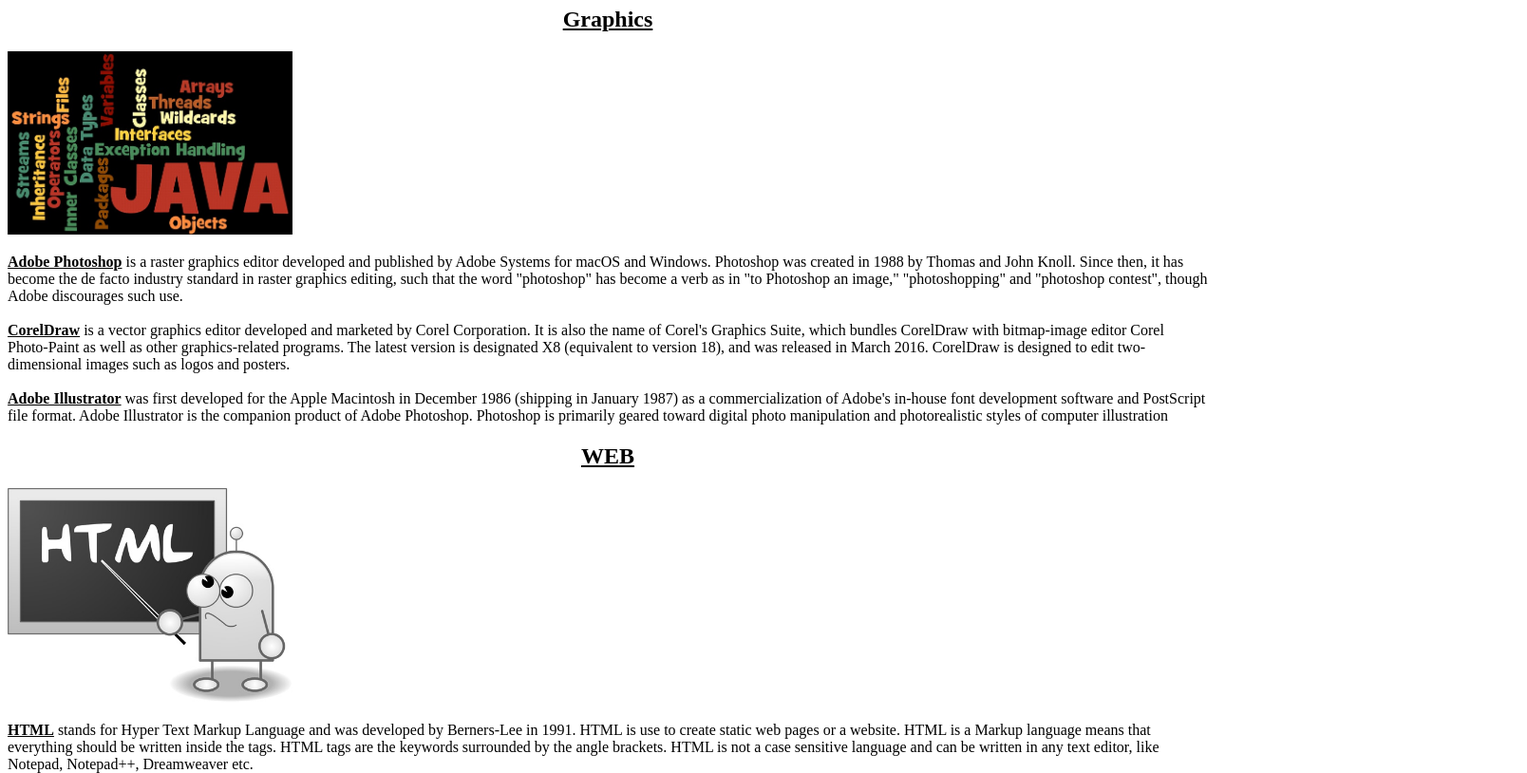
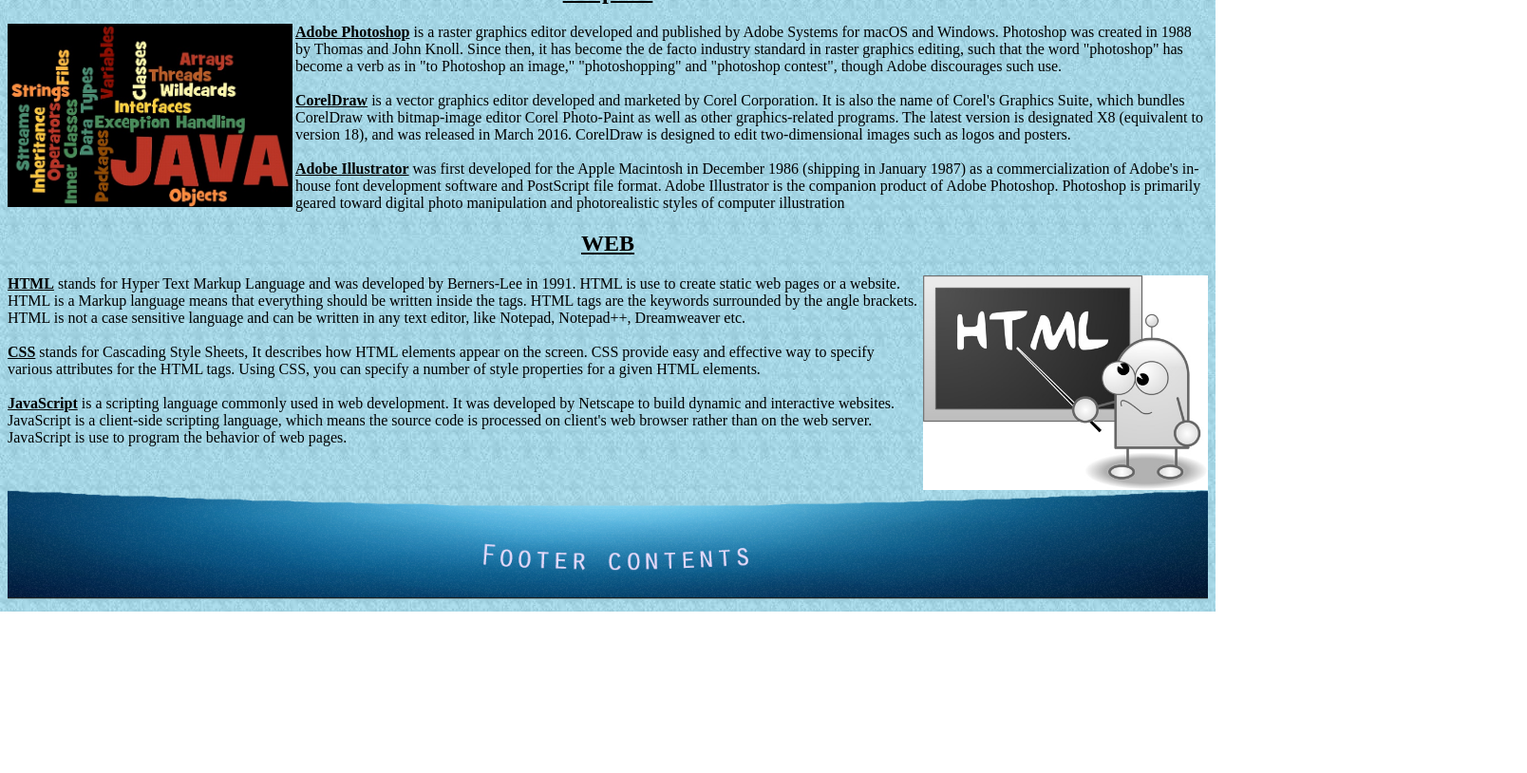
Before and after one commit to huzaifa-rauf-brainx/HTML_exercise2, a plain HTML site: page course.html in a window 1280 px wide. Shown: the part 337-1151 px from the top of the page at 95% size, 1608 px wide, since content can reach past the window. After the commit the page ends 981 px from the top, so only its background shows below. Drawn offline with Linux system fonts and the light colour scheme.

Commit message:
implemented evaluation 3

```diff
--- a/course.html
+++ b/course.html
@@ -7,7 +7,7 @@
     <link rel="stylesheet" href="assets/CSS/site.css">
     <meta name="keywords" content="Graphics, Web, Adobe, CorelDraw, HTML, CSS, JavaScript">
 </head>
-<body>
+<body class="body">
     <header>
         <img src="assets/images/header.png" alt="header" class="header_image">
     </header>
@@ -24,28 +24,27 @@
         <a href="gallery.html">Gallery</a>
     </nav>
 
-    <main>
-
+    <main class="main_course_page">
         <h1 class="centered_heading">Course offered</h1>
 
-        <h2 class="centered_heading"><ins>Graphics</ins></h2>
+        <h2 class="centered_heading underlined_heading"><span>Graphics</span></h2>
 
-        <img src="assets/images/javaimg.jpg" alt="image" width="300px" class="course_left_img">
+        <img src="assets/images/javaimg.jpg" alt="image" class="course_left_img">
         <p>
-            <b><ins>Adobe Photoshop</ins></b> is a raster graphics editor developed and published by Adobe Systems for macOS and Windows. Photoshop was created in 1988 by Thomas and John Knoll. Since then, it has become the de facto industry standard in raster graphics editing, such that the word "photoshop" has become a verb as in "to Photoshop an image," "photoshopping" and "photoshop contest", though Adobe discourages such use. <br><br>
+            <b><span class="underlined_heading">Adobe Photoshop</span></b> is a raster graphics editor developed and published by Adobe Systems for macOS and Windows. Photoshop was created in 1988 by Thomas and John Knoll. Since then, it has become the de facto industry standard in raster graphics editing, such that the word "photoshop" has become a verb as in "to Photoshop an image," "photoshopping" and "photoshop contest", though Adobe discourages such use. <br><br>
 
-            <b><ins>CorelDraw</ins></b> is a vector graphics editor developed and marketed by Corel Corporation. It is also the name of Corel's Graphics Suite, which bundles CorelDraw with bitmap-image editor Corel Photo-Paint as well as other graphics-related programs. The latest version is designated X8 (equivalent to version 18), and was released in March 2016. CorelDraw is designed to edit two-dimensional images such as logos and posters. <br><br>
-            <b><ins>Adobe Illustrator</ins></b> was first developed for the Apple Macintosh in December 1986 (shipping in January 1987) as a commercialization of Adobe's in-house font development software and PostScript file format. Adobe Illustrator is the companion product of Adobe Photoshop. Photoshop is primarily geared toward digital photo manipulation and photorealistic styles of computer illustration
+            <b><span class="underlined_heading">CorelDraw</span></b> is a vector graphics editor developed and marketed by Corel Corporation. It is also the name of Corel's Graphics Suite, which bundles CorelDraw with bitmap-image editor Corel Photo-Paint as well as other graphics-related programs. The latest version is designated X8 (equivalent to version 18), and was released in March 2016. CorelDraw is designed to edit two-dimensional images such as logos and posters. <br><br>
+            <b><span class="underlined_heading">Adobe Illustrator</span></b> was first developed for the Apple Macintosh in December 1986 (shipping in January 1987) as a commercialization of Adobe's in-house font development software and PostScript file format. Adobe Illustrator is the companion product of Adobe Photoshop. Photoshop is primarily geared toward digital photo manipulation and photorealistic styles of computer illustration
         </p>
 
-        <h2 class="centered_heading"><ins>WEB</ins></h2>
-        <img src="assets/images/htmlimg.jpg" alt="image" width="300px" class="course_right_img">
+        <h2 class="centered_heading underlined_heading"><span>WEB</span></h2>
+        <img src="assets/images/htmlimg.jpg" alt="image" class="course_right_img">
         <p>
-            <b><ins>HTML</ins></b> stands for Hyper Text Markup Language and was developed by Berners-Lee in 1991. HTML is use to create static web pages or a website. HTML is a Markup language means that everything should be written inside the tags. HTML tags are the keywords surrounded by the angle brackets. HTML is not a case sensitive language and can be written in any text editor, like Notepad, Notepad++, Dreamweaver etc.<br><br>
+            <b><span class="underlined_heading">HTML</span></b> stands for Hyper Text Markup Language and was developed by Berners-Lee in 1991. HTML is use to create static web pages or a website. HTML is a Markup language means that everything should be written inside the tags. HTML tags are the keywords surrounded by the angle brackets. HTML is not a case sensitive language and can be written in any text editor, like Notepad, Notepad++, Dreamweaver etc.<br><br>
 
-            <b><ins>CSS</ins></b> stands for Cascading Style Sheets, It describes how HTML elements appear on the screen. CSS provide easy and effective way to specify various attributes for the HTML tags. Using CSS, you can specify a number of style properties for a given HTML elements.<br><br>
+            <b><span class="underlined_heading">CSS</span></b> stands for Cascading Style Sheets, It describes how HTML elements appear on the screen. CSS provide easy and effective way to specify various attributes for the HTML tags. Using CSS, you can specify a number of style properties for a given HTML elements.<br><br>
 
-            <b><ins>JavaScript</ins></b> is a scripting language commonly used in web development. It was developed by Netscape to build dynamic and interactive websites. JavaScript is a client-side scripting language, which means the source code is processed on client's web browser rather than on the web server. JavaScript is use to program the behavior of web pages.
+            <b><span class="underlined_heading">JavaScript</span></b> is a scripting language commonly used in web development. It was developed by Netscape to build dynamic and interactive websites. JavaScript is a client-side scripting language, which means the source code is processed on client's web browser rather than on the web server. JavaScript is use to program the behavior of web pages.
         </p>
     </main>
 
```
Also changed, not shown: about.html (+1 -1 lines), contact.html (+1 -1 lines), gallery.html (+7 -7 lines), index.html (+8 -7 lines).
